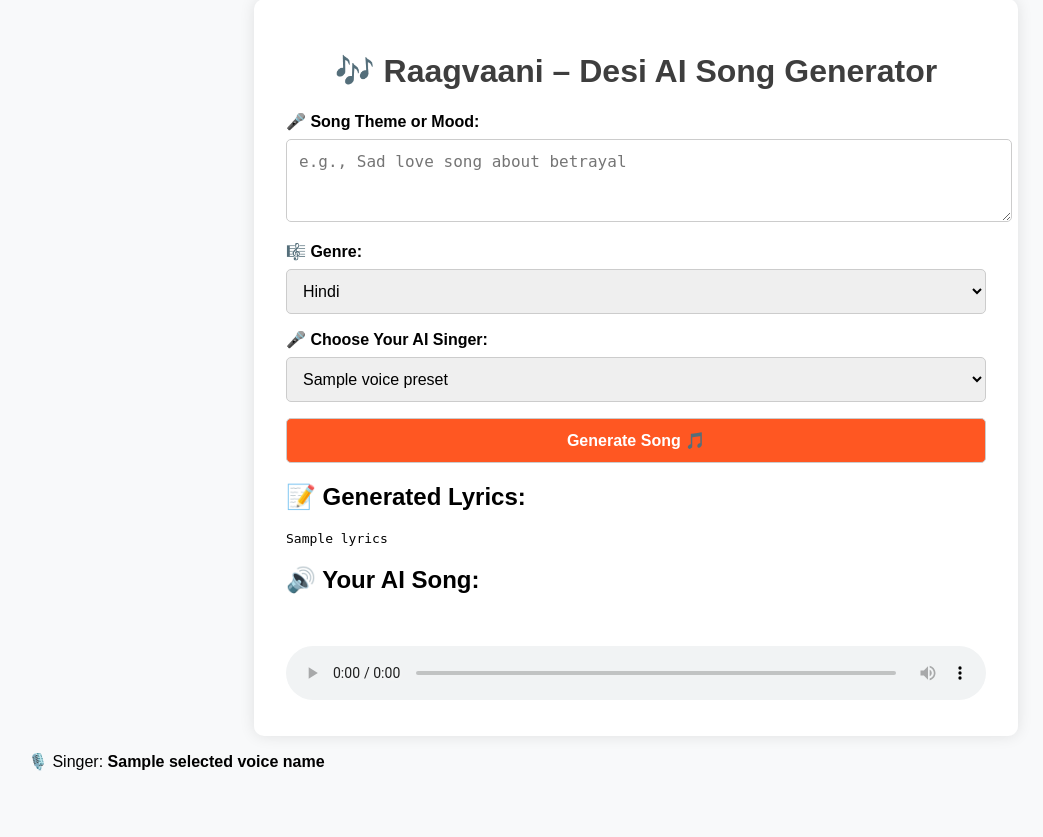
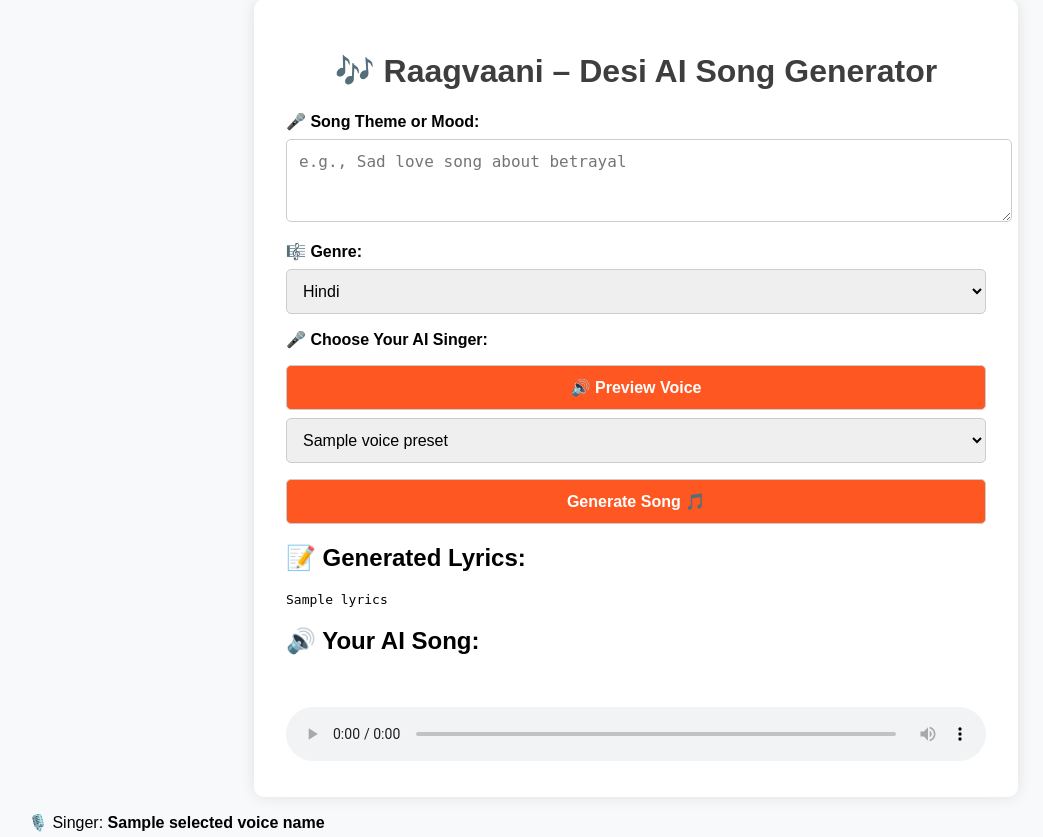
Before and after one commit to maheshnandaniya/RaagVaani, a Django app: template musicgen_ai/templates/index.html in a window 1280 px wide. Shown: the part 33-870 px from the top of the page, without its empty margins (4-1047 px from the left). Before the commit the page ends 804 px from the top, so only its background shows below. Run offline with Django 4.2, Linux system fonts and the light colour scheme; the template is opened without the code that fills it: most values are stand-ins (such as "Sample title", 1, 10 or a date in 2020); parts of the project's set-up code (start-up, migrations or seed data) failed here and were passed over.

Commit message:
Update index.html

```diff
--- a/musicgen_ai/templates/index.html
+++ b/musicgen_ai/templates/index.html
@@ -82,6 +82,8 @@
         <option value="soul">Soul</option>
       </select>
       <label for="voice">🎤 Choose Your AI Singer:</label>
+      <button type="button" onclick="previewVoice()">🔊 Preview Voice</button>
+<audio id="voice-preview" controls style="display:none; margin-top:10px;"></audio>
 <select id="voice" name="voice">
   {% for preset, name in voice_presets.items %}
     <option value="{{ preset }}">{{ name }}</option>
@@ -106,4 +108,19 @@
   <p>🎙️ Singer: <strong>{{ selected_voice_name }}</strong></p>
 {% endif %}
 </body>
+  <script>
+function previewVoice() {
+  const voice = document.getElementById("voice").value;
+  fetch(`/preview_voice/?voice=${voice}`)
+    .then(res => res.json())
+    .then(data => {
+      const player = document.getElementById("voice-preview");
+      player.src = data.audio_url;
+      player.style.display = "block";
+      player.play();
+    });
+}
+  </script>
+
+
 </html>
```
